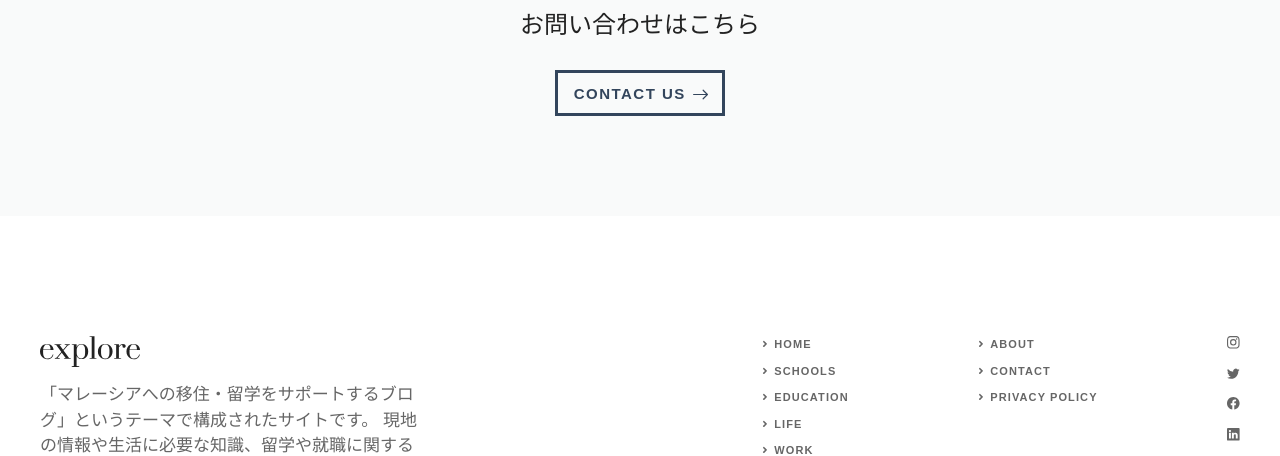
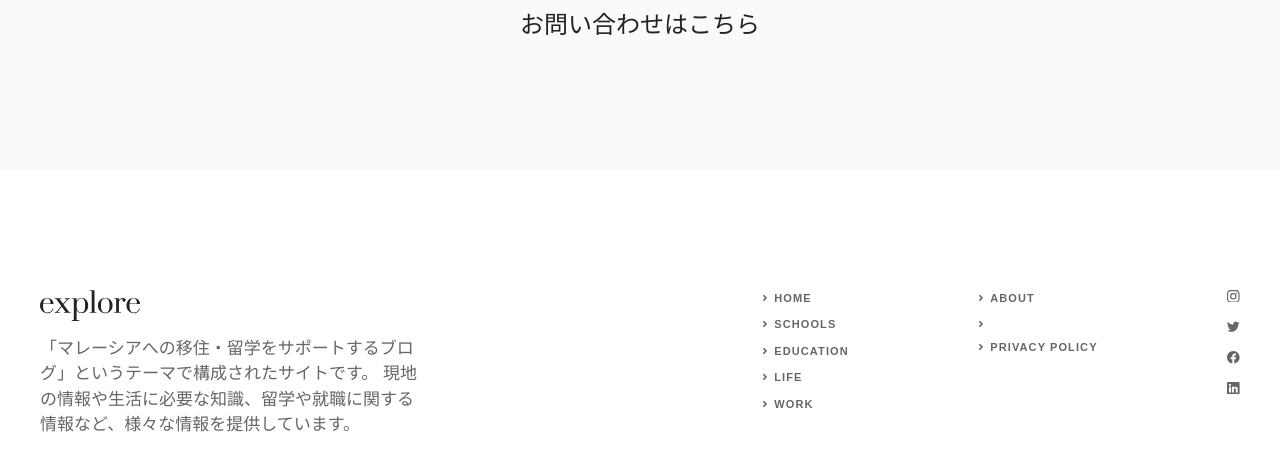
Before and after one commit to EmaHaruaki/my-eduventure-explores, a Nuxt app: page /about in a window 1280 px wide. Shown: the part 837-1293 px from the top of the page. Built offline with nearby package versions, Linux system fonts and the light colour scheme.

Commit message:
Revert "test"
This reverts commit fb2f6c276b3ae5341626275a1f4825cb92efb8f7.

```diff
--- a/layouts/default.vue
+++ b/layouts/default.vue
@@ -275,9 +275,9 @@
 												<path fill="currentColor"
 													d="M224.3 273l-136 136c-9.4 9.4-24.6 9.4-33.9 0l-22.6-22.6c-9.4-9.4-9.4-24.6 0-33.9l96.4-96.4-96.4-96.4c-9.4-9.4-9.4-24.6 0-33.9L54.3 103c9.4-9.4 24.6-9.4 33.9 0l136 136c9.5 9.4 9.5 24.6.1 34z">
 												</path>
-											</svg></span><span class="gb-headline-text"><nuxt-link
+											</svg></span><span class="gb-headline-text"><!--<nuxt-link
 												to="/contact/" data-type="page"
-												data-id="167">Contact</nuxt-link></span></p>
+												data-id="167">Contact</nuxt-link>--></span></p>
 
 
 
@@ -410,10 +410,10 @@
 							class="menu-item menu-item-type-post_type menu-item-object-page menu-item-1908"><nuxt-link
 								to="/style/">Style Guide</nuxt-link></li>
 						-->
-						<li id="menu-item-1907"
+						<!--<li id="menu-item-1907"
 							class="menu-item menu-item-type-post_type menu-item-object-page menu-item-1907"><nuxt-link
 								to="
-								/contact/">Contact</nuxt-link></li>
+								/contact/">Contact</nuxt-link></li>-->
 					</ul>
 				</div>
 				<div class="gb-button-wrapper gb-button-wrapper-2b4d72bb">
--- a/pages/about/index.vue
+++ b/pages/about/index.vue
@@ -243,7 +243,7 @@
 
                                             <div class="gb-button-wrapper contact gb-button-wrapper-6a2b52da">
 
-                                                <nuxt-link class="gb-button gb-button-260def55"
+                                                <!--<nuxt-link class="gb-button gb-button-260def55"
                                                     to="/contact/"><span
                                                         class="gb-button-text">Contact Us</span><span class="gb-icon"><svg
                                                             viewBox="0 0 40 25.81" xmlns="http://www.w3.org/2000/svg"
@@ -251,7 +251,7 @@
                                                             <path
                                                                 d="M1.55 14.46H34.7l-8.7 8.7a1.55 1.55 0 1 0 2.19 2.19L39.54 14a1.53 1.53 0 0 0 0-2.19L28.19.45A1.55 1.55 0 1 0 26 2.65l8.7 8.7H1.55a1.56 1.56 0 0 0 0 3.11Z">
                                                             </path>
-                                                        </svg></span></nuxt-link>
+                                                        </svg></span></nuxt-link>-->
 
                                             </div>
                                         </div>
--- a/pages/index.vue
+++ b/pages/index.vue
@@ -302,14 +302,14 @@
 
                                   <div class="gb-button-wrapper gb-button-wrapper-6a2b52da">
 
-                                    <nuxt-link class="gb-button gb-button-260def55"
+                                    <!--<nuxt-link class="gb-button gb-button-260def55"
                                       to="/contact/"><span class="gb-button-text">Contact
                                         Us</span><span class="gb-icon"><svg viewBox="0 0 40 25.81"
                                           xmlns="http://www.w3.org/2000/svg" data-name="Layer 1">
                                           <path
                                             d="M1.55 14.46H34.7l-8.7 8.7a1.55 1.55 0 1 0 2.19 2.19L39.54 14a1.53 1.53 0 0 0 0-2.19L28.19.45A1.55 1.55 0 1 0 26 2.65l8.7 8.7H1.55a1.56 1.56 0 0 0 0 3.11Z">
                                           </path>
-                                        </svg></span></nuxt-link>
+                                        </svg></span></nuxt-link>-->
 
                                   </div>
                                 </div>
```
